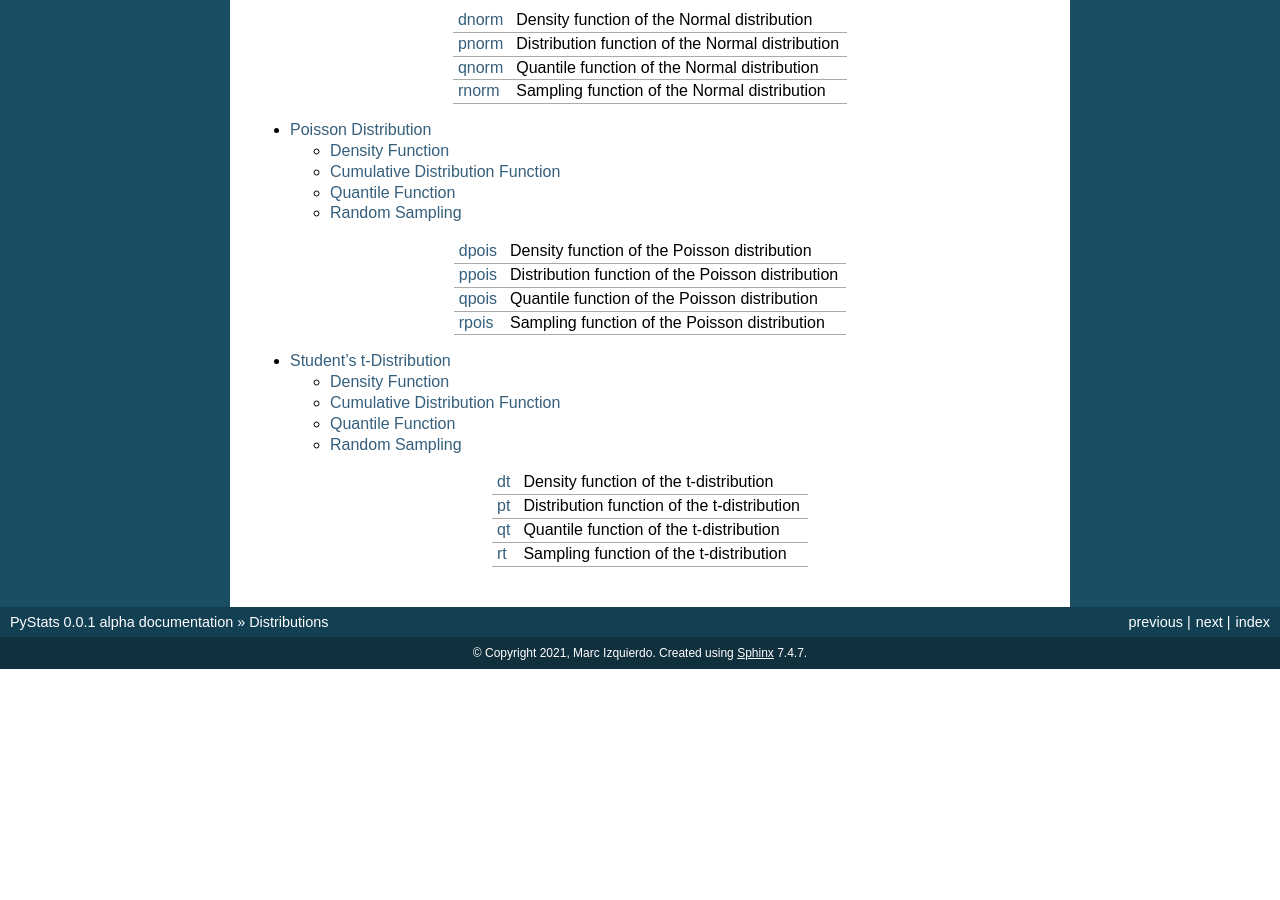
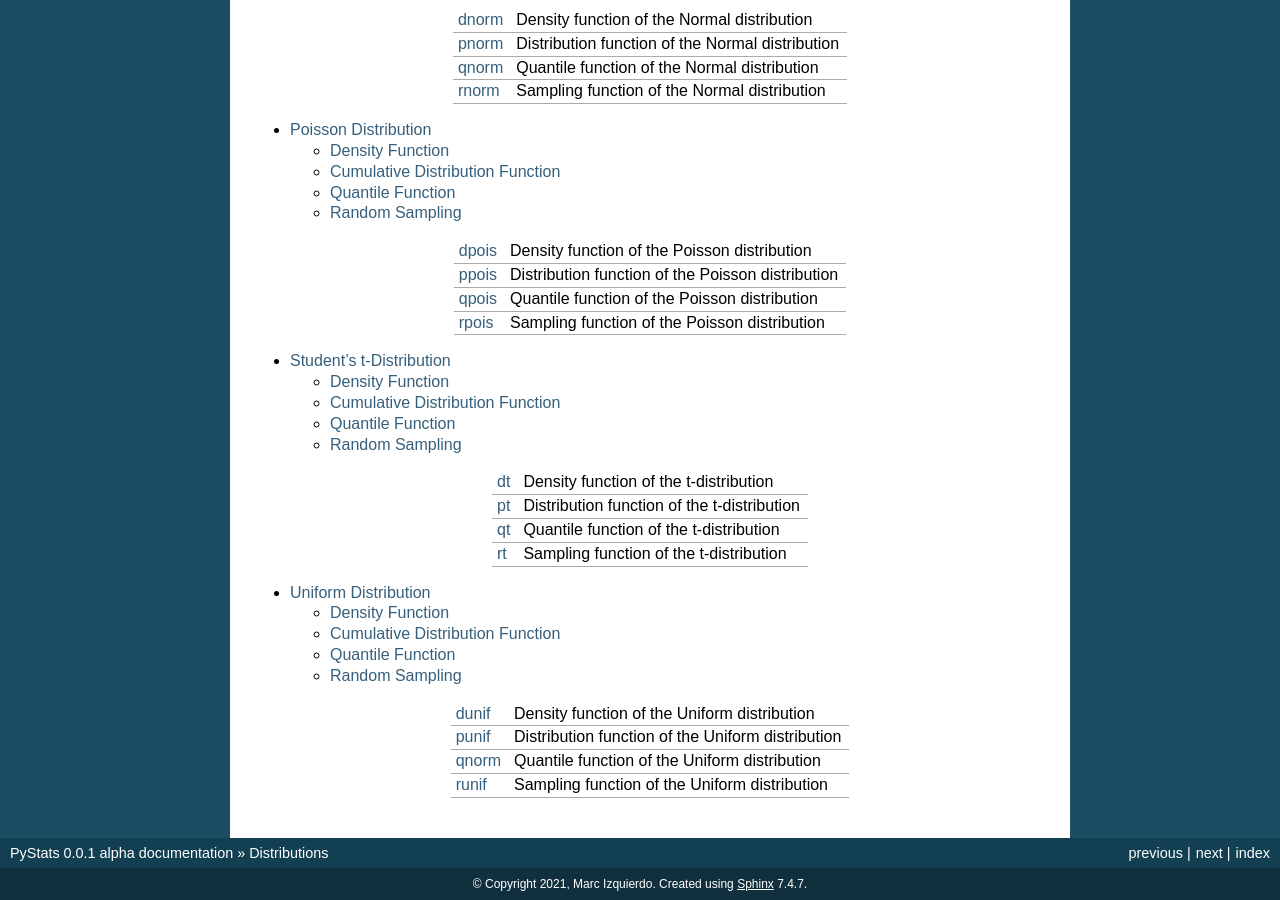
Before and after one commit to marcizhu/PyStats, a Sphinx documentation site: the page built from docs/source/api/index.rst, in a window 1280 px wide and 900 px high, scrolled down 2977 px. Built offline with Sphinx 7.4.7, drawn with Linux system fonts in a browser that asks for light colours; before the commit the page ends 3646 px from its top, so only the background shows below that.

Commit message:
Added docs for Uniform distribution

```diff
--- a/docs/source/api/index.rst
+++ b/docs/source/api/index.rst
@@ -253,3 +253,18 @@ Distributions
 +----------------------------------------+--------------------------------------------------------------+
 | :ref:`rt <rt-func-ref1>`               | Sampling function of the t-distribution                      |
 +----------------------------------------+--------------------------------------------------------------+
+
+.. toctree::
+   :maxdepth: 2
+
+   Uniform
+
++----------------------------------------+--------------------------------------------------------------+
+| :ref:`dunif <dunif-func-ref1>`         | Density function of the Uniform distribution                 |
++----------------------------------------+--------------------------------------------------------------+
+| :ref:`punif <punif-func-ref1>`         | Distribution function of the Uniform distribution            |
++----------------------------------------+--------------------------------------------------------------+
+| :ref:`qnorm <qunif-func-ref1>`         | Quantile function of the Uniform distribution                |
++----------------------------------------+--------------------------------------------------------------+
+| :ref:`runif <runif-func-ref1>`         | Sampling function of the Uniform distribution                |
++----------------------------------------+--------------------------------------------------------------+
```
Also changed, not shown: docs/source/api/Uniform.rst (added, +114 -0 lines), 1 other file.
